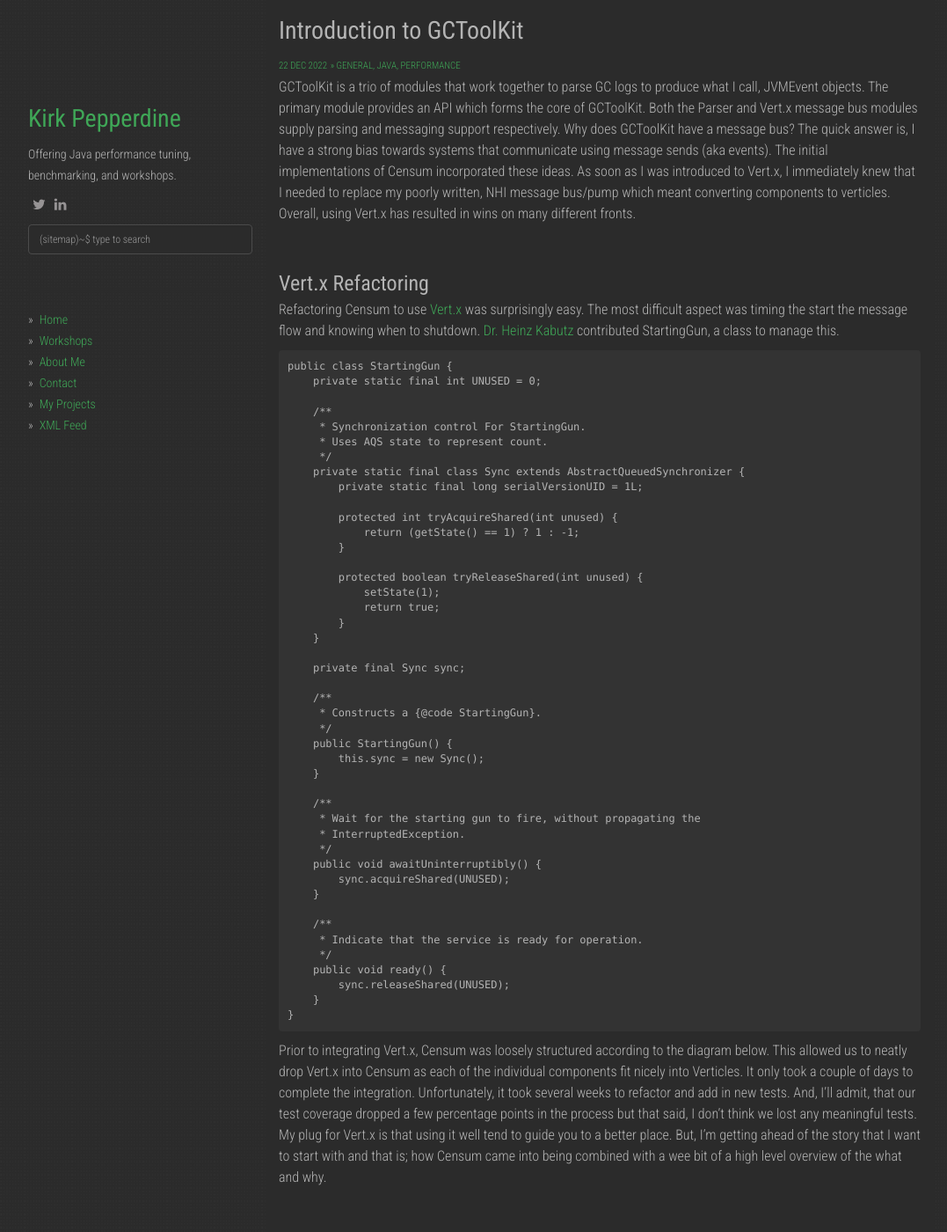
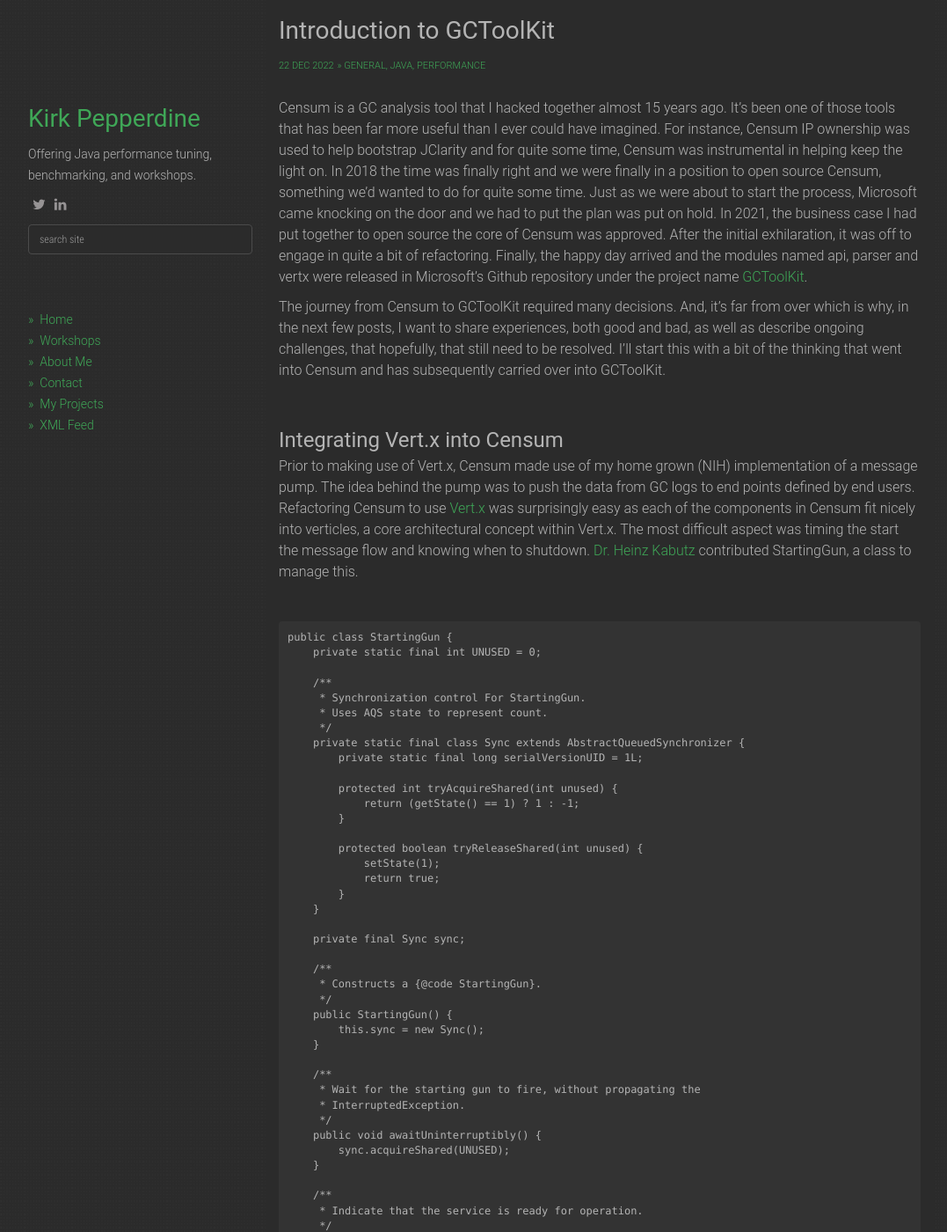
Before and after one commit to kcpeppe/kcpeppe.github.io, a Jekyll site: the page built from _posts/2022-12-22-gctoolkit_intro.md, in a window 1280 px wide and 1400 px high. Shown: the whole window at 88% size, without its empty margins (53-1130 px from the left). Built offline with Jekyll 4.4.1, drawn with Linux system fonts in a browser that asks for light colours; nearby versions of some CDN libraries; comment, search, counter and statistics services are not loaded; some of the changed text lies outside the part shown.

Commit message:
feature: rework gctoolkit intro

````diff
--- a/_layouts/default.html
+++ b/_layouts/default.html
@@ -159,7 +159,7 @@
             </ul>
           </div>
           <div class="search" id="js-search">
-            <input type="text" placeholder="(sitemap)~$ type to search" class="search__input form-control" id="js-search__input">
+            <input type="text" placeholder="search site" class="search__input form-control" id="js-search__input">
             <ul class="search__results" id="js-search__results"></ul>
           </div>
 
--- a/_posts/2022-12-22-gctoolkit_intro.md
+++ b/_posts/2022-12-22-gctoolkit_intro.md
@@ -5,11 +5,17 @@
 categories: [general,java,performance]
 ---
 
-GCToolKit is a trio of modules that work together to parse GC logs to produce what I call, JVMEvent objects. The primary module provides an API which forms the core of GCToolKit. Both the Parser and Vert.x message bus modules supply parsing and messaging support respectively. Why does GCToolKit have a message bus? The quick answer is, I have a strong bias towards systems that communicate using message sends (aka events). The initial implementations of Censum incorporated these ideas. As soon as I was introduced to Vert.x, I immediately knew that I needed to replace my poorly written, NHI message bus/pump which meant converting components to verticles. Overall, using Vert.x has resulted in wins on many different fronts.
+<br/>
+Censum is a GC analysis tool that I hacked together almost 15 years ago. It's been one of those tools that has been far more useful than I ever could have imagined. For instance, Censum IP ownership was used to help bootstrap JClarity and for quite some time, Censum was instrumental in helping keep the light on. In 2018 the time was finally right and we were finally in a position to open source Censum, something we'd wanted to do for quite some time. Just as we were about to start the process, Microsoft came knocking on the door and we had to put the plan was put on hold. In 2021, the business case I had put together to open source the core of Censum was approved. After the initial exhilaration, it was off to engage in quite a bit of refactoring. Finally, the happy day arrived and the modules named api, parser and vertx were released in Microsoft's Github repository under the project name [GCToolKit](https://github.com/microsoft/gctoolkit).
+
+The journey from Censum to GCToolKit required many decisions. And, it's far from over which is why, in the next few posts, I want to share experiences, both good and bad, as well as describe ongoing challenges, that hopefully, that still need to be resolved. I'll start this with a bit of the thinking that went into Censum and has subsequently carried over into GCToolKit.
 
 <br/>
-### Vert.x Refactoring
-Refactoring Censum to use [Vert.x](https://vertx.io/) was surprisingly easy. The most difficult aspect was timing the start the message flow and knowing when to shutdown. [Dr. Heinz Kabutz](https://www.javaspecialists.eu/) contributed StartingGun, a class to manage this.
+### Integrating Vert.x into Censum
+
+Prior to making use of Vert.x, Censum made use of my home grown (NIH) implementation of a message pump. The idea behind the pump was to push the data from GC logs to end points defined by end users. Refactoring Censum to use [Vert.x](https://vertx.io/) was surprisingly easy as each of the components in Censum fit nicely into verticles, a core architectural concept within Vert.x. The most difficult aspect was timing the start the message flow and knowing when to shutdown. [Dr. Heinz Kabutz](https://www.javaspecialists.eu/) contributed StartingGun, a class to manage this.
+
+<br/>
 
 ```
 public class StartingGun {
@@ -58,8 +64,9 @@
 }
 ```
 
+You maybe asking, why does Censum/GCToolKit have a message bus? TLDR; I have a strong bias towards systems that communicate using message sends (aka events) and in this case using events was the obvious play. Thus, Censum was loosely structured according to the diagram below. This allowed us to neatly drop Vert.x into Censum as each of the individual components fit nicely into a Verticle.
 
-Prior to integrating Vert.x, Censum was loosely structured according to the diagram below. This allowed us to neatly drop Vert.x into Censum as each of the individual components fit nicely into Verticles. It only took a couple of days to complete the integration. Unfortunately, it took several weeks to refactor and add in new tests. And, I'll admit, that our test coverage dropped a few percentage points in the process but that said, I don't think we lost any meaningful tests. My plug for Vert.x is that using it well tend to guide you to a better place. But, I'm getting ahead of the story that I want to start with and that is; how Censum came into being combined with a wee bit of a high level overview of the what and why.
+The integration was so smooth, it only took a couple of days to complete. Unfortunately, recovering tests was a different story. It took several weeks to refactor existing and add in new tests. I'll admit, that our test coverage dropped a few percentage points in the process but that said, I don't think we lost any meaningful tests. That said, improving the GCToolKit test suite is high on my to do list. Finally, my plug for Vert.x is that using it well tend to guide you to a better place. But, I'm getting ahead of the story that I want to start with and that is; how Censum came into being combined with a wee bit of a high level overview of the what and why.
 
 <br/>
 ### Before Censum
@@ -104,11 +111,15 @@
 </pre>
 <br/>
 
-To be fair, only about 20 of the 60 flags are disruptive but imagine this is only 3 flags and there are 17 others that disrupt the format differently when used in different combinations. Additional to this, many threads maybe writing to the log at the same time which leaves the log format corrupted. Additionally, prior to JDK 9, GC developers freely changed the format of the logs at whim. Needless to say, I spent quite a bit of time making adjustments to the parsers to accommodate these changes. To complicate matters, I needed the parsers to work with all versions of logs that maybe thrown over the wall at me.
+To be fair, only about 20 of the 60 flags are disruptive but imagine this is only 3 flags and there are 17 others that disrupt the format differently when used in different combinations. Additionally, when GC went concurrent, it was very likely that more than 1 thread would be writing to the GC log at the same time which would corrupt the log file. Surprisingly this corruption, though troublesome, was not as big an issue keeping up with an ever changing log formats. Let me explain.
 
-Prior to writing Censum I spent quite a bit of time writing scripts that would convert the detailed log formats into a simpler one that the tooling could handle. It soon became clear that tossing all of this valuable data was a less then satisfying experience. My first cut at Censum was to focus on data that I was throwing away. The downside is that I was now using two tools and with a little more work, Censum could (and I laugh as I write this) easily replace the other tools. My first attempt was to use a parser generator so I threw together a BNF. As you can imagine, this turned out to be a horrible idea which was quickly abandoned. The biggest issue is that the default behavior of a parser is to report and abort paring whenever it encounters an "error". I wanted something that would deal with the corruption or at worst, ignore it and keep going. With that in mind, I turned to regular expressions.
+Prior to JDK 9, GC developers freely changed the format of the logs on a regular basis. It seemed that every time I had the time to work on an interesting new feature, I was instead a adjusting the parsers to accommodate these changes. To further complicate matters, I needed the parsers to work with all versions of logs that maybe thrown over the wall at me which means the current parsers support jdk 1.4.2 through to 17. GCToolKit supports JDK 8-17 but the tests against 1.4.2 logs all still pass so...
 
-The issue with regular expressions, or at least the ones used in Censum, is that they are all overly greedy which isn't great for performance. Currently parser performance isn't great but it's good enough. That said, there is an issue submitted about improving performance and I (and others) have some ideas that should improve things.
+Prior to writing Censum I spent quite a bit of time writing scripts that would convert the detailed log formats into a simpler one that the tooling could handle. It soon became clear that tossing away all of this valuable data was a less than a satisfying experience. My first cut at Censum was to focus on data that I was throwing away. The downside is that I was now using two or more tools instead of one. With a little more work, I took Censum to the point where I could (and I laugh as I write this) easily replace the other tools.
+
+My first attempt at parsing was, well, what can one say but, I'm building a parser so the obvious thing to do is use a parser generator and of course that means defining a BNF. So, I threw together a BNF and as can be imagined, it was a disaster and I quickly abandoned this approach. The biggest issue is that the default behavior of a parser is to report and abort paring whenever it encounters an "error". I wanted something that would deal with the corruption or at worst, ignore it and keep going. Even worse, GC logs often came mixed in with logging from the application. I certainly needed Censum to find the bits I was interested in but ignore the rest unless parts of the rest where things that I should be interested in. With that in mind, I turned to regular expressions. Though this offered a means to weed out the good from the chad, it wasn't a problem free solution either.
+
+The issue with regular expressions, or at least the ones used in Censum, is that they are all overly greedy which isn't great for performance. Currently parser performance isn't great but it's good enough until you want to scale it up (which we do so challenge #2). That said, there is an issue submitted about improving performance and I (and others) have some ideas that should improve things. Another issue is that named capture groups don't work the way I needed them to work. Well, it was worse than that as named capture groups in Java didn't work at the time I was building the initial set of parsers. As nice as it would have been to have used named capture groups, it doesn't make sense to go back and rework the parsers to make use of them as there are more pressing problems to be looked at. And, the parsers do what the were intended to do, convert GC logs into a sequence of JVMEvent objects.
 
 <br/>
 ### Events Good!
--- a/static/css/main.css
+++ b/static/css/main.css
@@ -1,5 +1,5 @@
 body {
-  font-family: "Roboto Condensed", Arial, sans-serif;
+  font-family: "Roboto", Arial, sans-serif;
   line-height: 1.5em;
   font-weight: 300;
   font-size: 16px;
@@ -51,6 +51,7 @@
 .sidebar-nav li {
   margin: 0;
   list-style: none;
+  color: #3fa757;
 }
 .sidebar-nav li::before {
   content: "»";
@@ -73,7 +74,7 @@
 }
 
 footer {
-  border-top: 1px solid #000000;
+  border-top: 1px solid #B4B4B4;
   width: 100%;
   height: 20px;
   margin-top: 10px;
````
